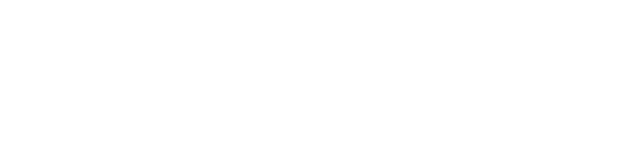
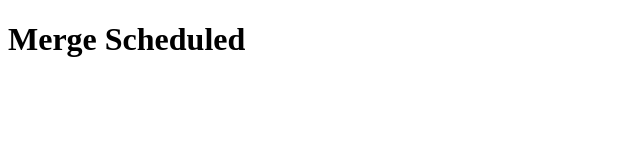
Before and after one commit to andreaameg/scheduled-merge, a plain HTML site: page index.html in a window 1280 px wide. Shown: the whole page, without its empty margins (0-640 px from the left). Drawn offline with Linux system fonts and the light colour scheme.

Commit message:
add title

```diff
--- a/index.html
+++ b/index.html
@@ -7,6 +7,6 @@
     <title>Merge Scheduled</title>
 </head>
 <body>
-
+    <h1>Merge Scheduled</h1>
 </body>
 </html>
```
